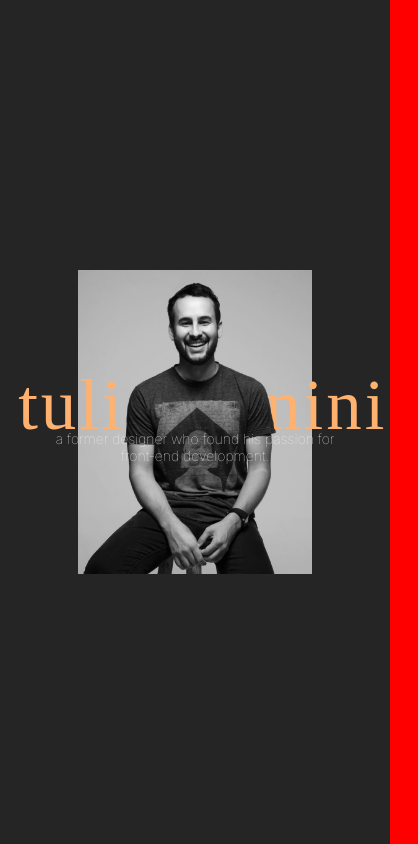
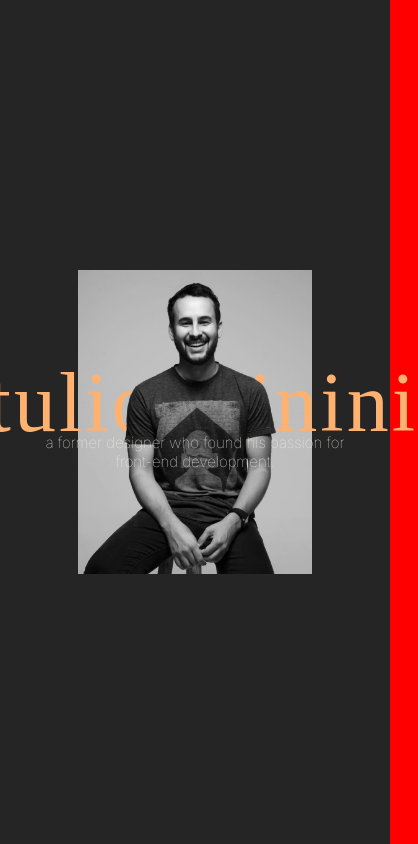
Before and after one commit to t-minini/my-website-v3, a React (Create React App) app: page / in a window 390 px wide. Shown: the top 844 px of the page, 418 px wide, since content can reach past the window. Built offline with nearby package versions, Linux system fonts and the light colour scheme; a web font is replaced by a local one.

Commit message:
media query for taller screens added

```diff
--- a/src/components/hero/Hero.module.css
+++ b/src/components/hero/Hero.module.css
@@ -16,6 +16,7 @@
 }
 
 .hero__text h1 {
+  /* min-width: 100%; */
   font-size: 35rem;
   letter-spacing: 1rem;
   color: var(--orange);
@@ -23,6 +24,7 @@
   font-weight: var(--regular-400);
   line-height: 25rem;
   z-index: 2;
+  text-align: center;
 }
 
 .hero__text p {
@@ -71,6 +73,19 @@
 
   .img__front {
     width: 60%;
+  }
+}
+
+/* SMARTPHONES PORTRAIT - TALLER SCREENS */
+@media only screen and (min-width: 390px) and (orientation: portrait) {
+  .hero__text h1 {
+    font-size: 8.4rem;
+    line-height: 6rem;
+    margin-left: 4%;
+  }
+
+  .hero__text p {
+    font-size: 1.5rem;
   }
 }
 
```
